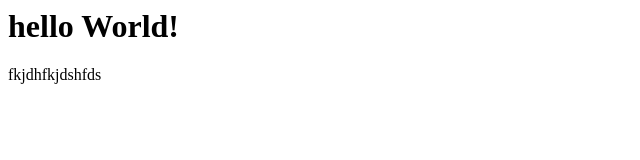
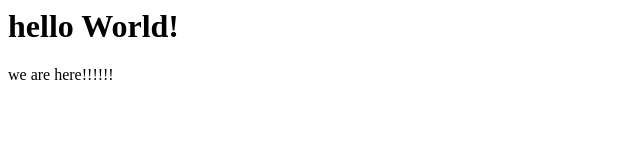
Before and after one commit to yoni-ai/my_first_github_repository, a plain HTML site: page index.html in a window 1280 px wide. Shown: the full height of the page, 0-640 px from the left. Drawn offline with Linux system fonts and the light colour scheme.

Commit message:
Update index.html

```diff
--- a/index.html
+++ b/index.html
@@ -1,3 +1,3 @@
 <h1>hello World!</h1>
 
-<p>fkjdhfkjdshfds</p>
+<p>we are here!!!!!!</p>
```
